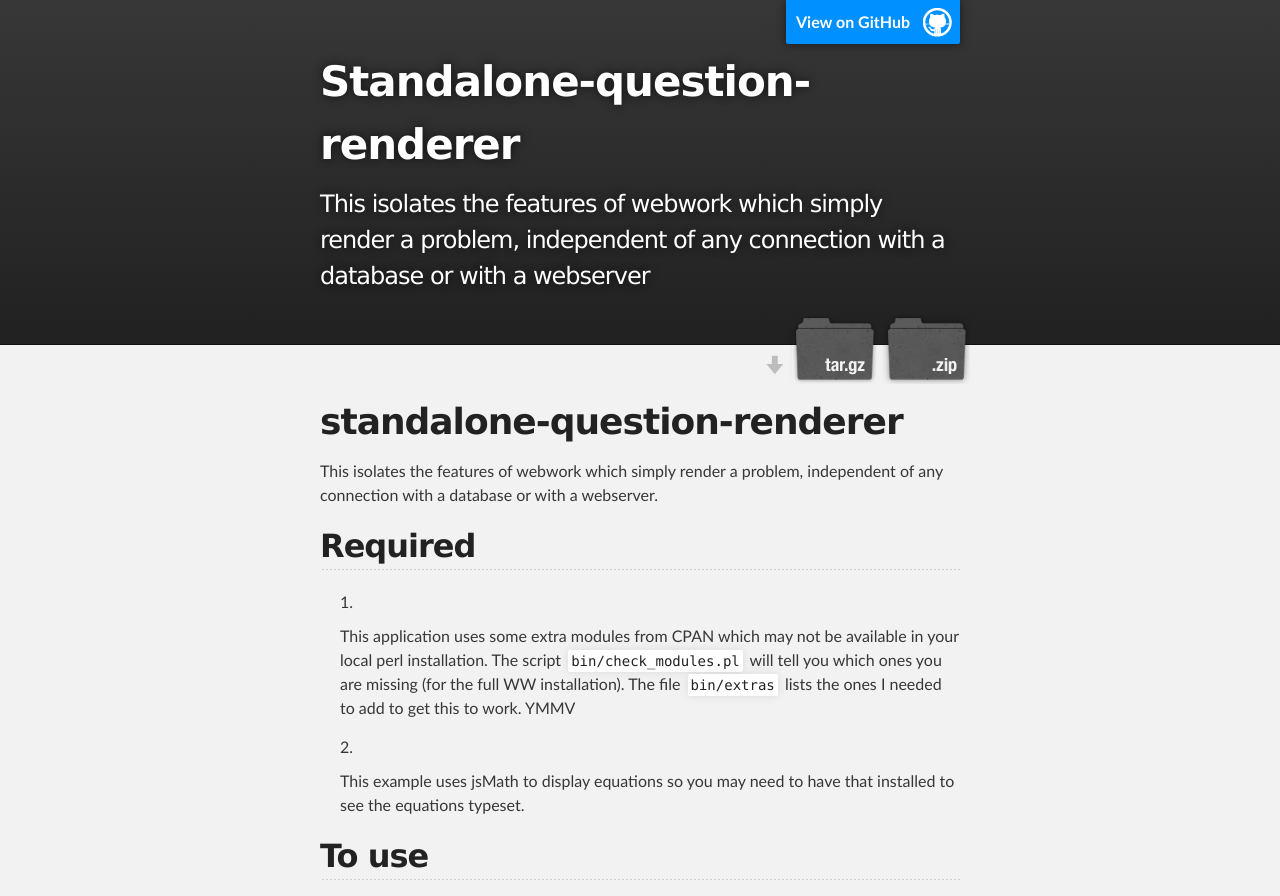
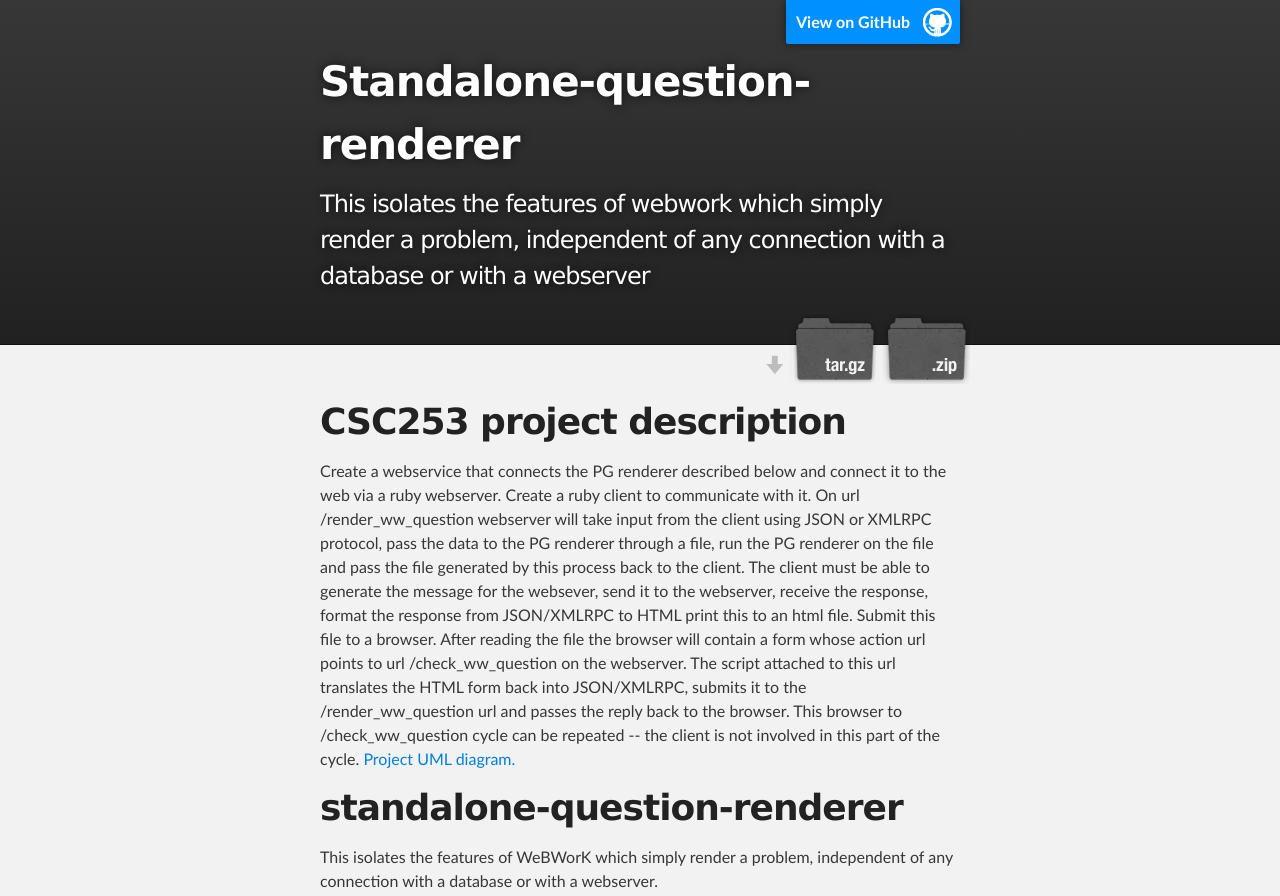
Before and after one commit to mgage/standalone-question-renderer_stalled-ruby-front-end, a plain HTML site: page index.html in a window 1280 px wide. Shown: the top 896 px of the page. Drawn offline with Linux system fonts and the light colour scheme.

Commit message:
Add description and link to the UML diagram.

```diff
--- a/index.html
+++ b/index.html
@@ -31,9 +31,34 @@
     <!-- MAIN CONTENT -->
     <div id="main_content_wrap" class="outer">
       <section id="main_content" class="inner">
-        <h1>standalone-question-renderer</h1>
+<h1>      CSC253 project description
+</h1>
 
-<p>This isolates the features of webwork which simply render a problem, independent of any connection with a database or with a webserver.</p>
+Create a webservice that connects the PG renderer described below and connect it to the
+web via a ruby webserver.
+
+Create a ruby client to communicate with it.
+
+On url /render_ww_question  webserver  will take input from the client using JSON or XMLRPC protocol,
+pass the data to the PG renderer through a file, run the PG renderer on the file and pass the file generated by
+this process back to the client.
+
+The client must be able to generate the message for the websever, send it to the webserver, receive the
+response, format the response from JSON/XMLRPC to HTML print this to an html file. Submit this file
+to a browser.
+
+After reading the file the browser will contain a form whose action url points to url /check_ww_question
+on the webserver. The script attached to this url translates the HTML form back into JSON/XMLRPC,
+submits it  to the /render_ww_question url and  passes the reply back to the browser.
+This browser to /check_ww_question cycle can be repeated -- the client is not involved in this part
+of the cycle.
+
+<a href="csc253_server_project.html">Project UML diagram.
+</a>
+<h1>standalone-question-renderer</h1>
+
+<p>This isolates the features of WeBWorK which simply render a problem,
+independent of any connection with a database or with a webserver. </p>
 
 <h2>Required</h2>
 
```
